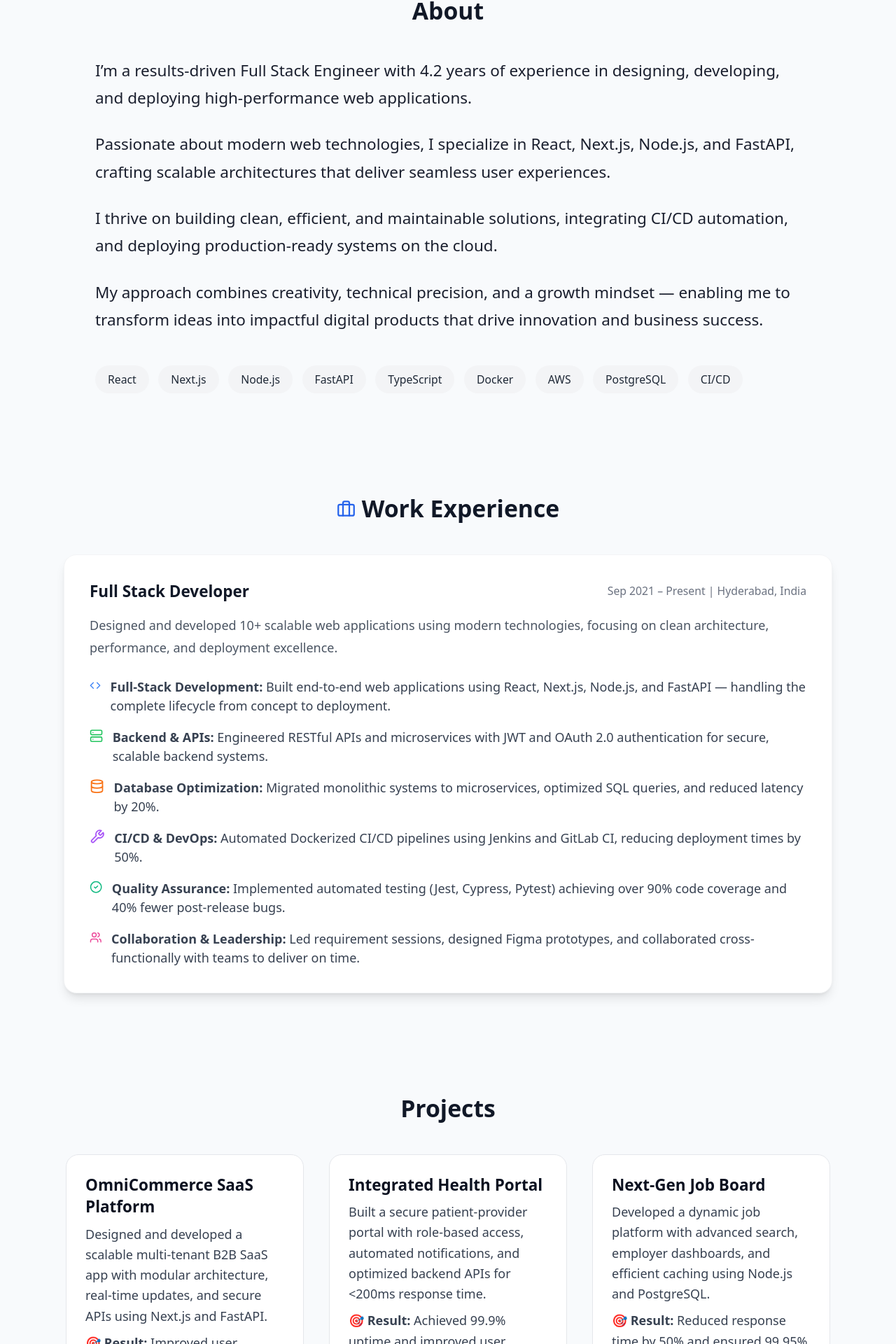
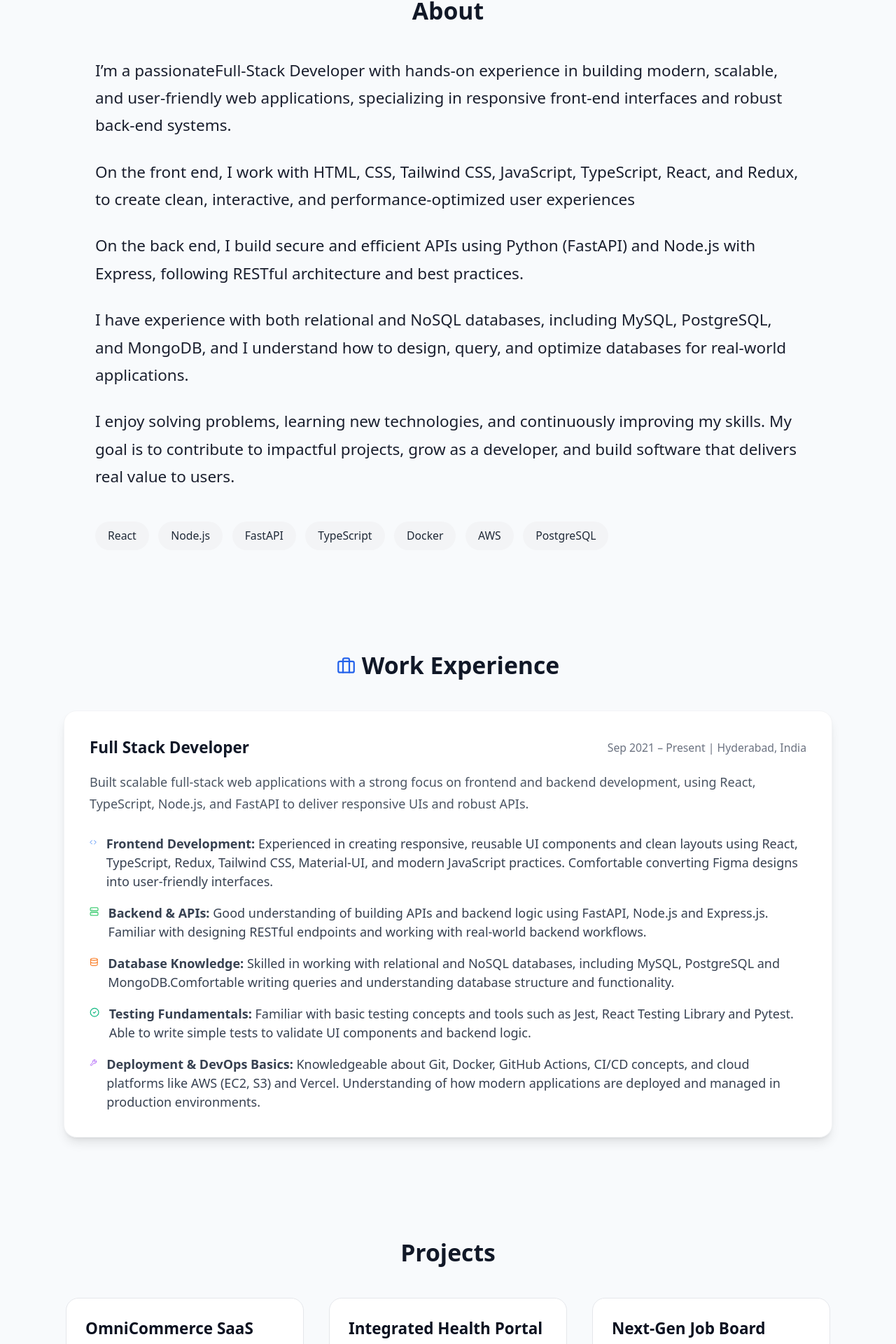
Before and after one commit to Ramya595/My-portfolio, a Next.js app: page / in a window 1280 px wide. Shown: the part 877-2797 px from the top of the page at 70% size. Built offline with nearby package versions, Linux system fonts and the light colour scheme.

Commit message:
content changed

```diff
--- a/components/About.tsx
+++ b/components/About.tsx
@@ -8,33 +8,35 @@ const AboutSection: React.FC = () => {
 
         <div className="space-y-6 text-lg md:text-xl text-gray-600 leading-relaxed">
           <p>
-            I’m a <span className="text-foreground font-medium">results-driven Full Stack Engineer</span> with 4.2 years of experience in designing, developing, and deploying high-performance web applications.
+            I’m a passionate<span className="text-foreground font-medium">Full-Stack Developer</span> with hands-on experience in building modern, scalable, and user-friendly web applications, specializing in responsive front-end interfaces and robust back-end systems.
           </p>
 
           <p>
-            Passionate about modern web technologies, I specialize in <span className="text-foreground font-medium">React, Next.js, Node.js, and FastAPI</span>, crafting scalable architectures that deliver seamless user experiences.
+            On the front end, I work with <span className="text-foreground font-medium">HTML, CSS, Tailwind CSS, JavaScript, TypeScript, React, and Redux</span>, to create clean, interactive, and performance-optimized user experiences
           </p>
 
           <p>
-            I thrive on building clean, efficient, and maintainable solutions, integrating <span className="text-foreground font-medium">CI/CD automation</span>, and deploying production-ready systems on the cloud.
+            On the back end, I build secure and efficient APIs using <span className="text-foreground font-medium">Python (FastAPI) and Node.js with Express,</span> following RESTful architecture and best practices.
           </p>
 
           <p>
-            My approach combines creativity, technical precision, and a growth mindset — enabling me to transform ideas into impactful digital products that drive innovation and business success.
+            I have experience with both <span className="text-foreground font-medium">relational and NoSQL databases,</span> including <span className="text-foreground font-medium"> MySQL, PostgreSQL, and MongoDB,</span> and I understand how to design, query, and optimize databases for real-world applications.
+          </p>
+
+          <p>
+            I enjoy solving problems, learning new technologies, and continuously improving my skills. My goal is to contribute to impactful projects, grow as a developer, and build software that delivers real value to users.
           </p>
         </div>
 
         <div className="flex flex-wrap gap-3 mt-10">
           {[
             "React",
-            "Next.js",
             "Node.js",
             "FastAPI",
             "TypeScript",
             "Docker",
             "AWS",
             "PostgreSQL",
-            "CI/CD",
           ].map((tech) => (
             <span
               key={tech}
--- a/components/Experience.tsx
+++ b/components/Experience.tsx
@@ -1,5 +1,5 @@
 import React from "react";
-import { Code, Server, Database, Wrench, CheckCircle2, Users, Briefcase } from "lucide-react";
+import { Code, Server, Database, Wrench, CheckCircle2, Briefcase } from "lucide-react";
 
 type ExperienceItem = {
   icon: any;
@@ -12,44 +12,37 @@ const experienceItems: ExperienceItem[] = [
   {
     icon: Code,
     color: "text-blue-500",
-    title: "Full-Stack Development",
+    title: "Frontend Development",
     description:
-      "Built end-to-end web applications using React, Next.js, Node.js, and FastAPI — handling the complete lifecycle from concept to deployment.",
+      "Experienced in creating responsive, reusable UI components and clean layouts using React, TypeScript, Redux, Tailwind CSS, Material-UI, and modern JavaScript practices. Comfortable converting Figma designs into user-friendly interfaces.",
   },
   {
     icon: Server,
     color: "text-green-500",
     title: "Backend & APIs",
     description:
-      "Engineered RESTful APIs and microservices with JWT and OAuth 2.0 authentication for secure, scalable backend systems.",
+      "Good understanding of building APIs and backend logic using FastAPI, Node.js and Express.js. Familiar with designing RESTful endpoints and working with real-world backend workflows.",
   },
   {
     icon: Database,
     color: "text-orange-500",
-    title: "Database Optimization",
+    title: "Database Knowledge",
     description:
-      "Migrated monolithic systems to microservices, optimized SQL queries, and reduced latency by 20%.",
+      "Skilled in working with relational and NoSQL databases, including MySQL, PostgreSQL and MongoDB.Comfortable writing queries and understanding database structure and functionality.",
+  },
+  {
+    icon: CheckCircle2,
+    color: "text-emerald-500",
+    title: "Testing Fundamentals",
+    description:
+      "Familiar with basic testing concepts and tools such as Jest, React Testing Library and Pytest. Able to write simple tests to validate UI components and backend logic.",
   },
   {
     icon: Wrench,
     color: "text-purple-500",
-    title: "CI/CD & DevOps",
+    title: "Deployment & DevOps Basics",
     description:
-      "Automated Dockerized CI/CD pipelines using Jenkins and GitLab CI, reducing deployment times by 50%.",
-  },
-  {
-    icon: CheckCircle2,
-    color: "text-emerald-500",
-    title: "Quality Assurance",
-    description:
-      "Implemented automated testing (Jest, Cypress, Pytest) achieving over 90% code coverage and 40% fewer post-release bugs.",
-  },
-  {
-    icon: Users,
-    color: "text-pink-500",
-    title: "Collaboration & Leadership",
-    description:
-      "Led requirement sessions, designed Figma prototypes, and collaborated cross-functionally with teams to deliver on time.",
+      " Knowledgeable about Git, Docker, GitHub Actions, CI/CD concepts, and cloud platforms like AWS (EC2, S3) and Vercel. Understanding of how modern applications are deployed and managed in production environments.",
   },
 ];
 
@@ -73,9 +66,7 @@ const ExperienceCard: React.FC = () => {
           </div>
 
           <p className="text-gray-600 mb-6">
-            Designed and developed 10+ scalable web applications using modern
-            technologies, focusing on clean architecture, performance, and
-            deployment excellence.
+            Built scalable full-stack web applications with a strong focus on frontend and backend development, using React, TypeScript, Node.js, and FastAPI to deliver responsive UIs and robust APIs.
           </p>
 
           <ul className="space-y-4 text-gray-700">
--- a/components/Hero.tsx
+++ b/components/Hero.tsx
@@ -11,13 +11,13 @@ const Hero: React.FC = () => {
         <h1 className="text-5xl md:text-6xl font-bold mb-4">
           Ramya Latha
           <span className="block text-2xl md:text-3xl text-gray-600 mt-2 font-medium">
-            Full Stack Engineer
+            Full Stack Developer
           </span>
         </h1>
 
         <p className="text-lg md:text-xl text-gray-600 max-w-2xl mx-auto mb-8 leading-relaxed">
-          Full Stack Engineer passionate about crafting intuitive UIs and efficient APIs using React,
-          Next.js, Node.js, and FastAPI — delivering secure, scalable, and performant solutions.
+          Full Stack Developer passionate about crafting intuitive UIs and efficient APIs using React,
+          Node.js, and FastAPI — delivering secure, scalable, and performant solutions.
         </p>
 
         <div className="flex flex-col sm:flex-row items-center justify-center gap-4">
--- a/components/Projects.tsx
+++ b/components/Projects.tsx
@@ -11,25 +11,25 @@ const projects: Project[] = [
   {
     title: "OmniCommerce SaaS Platform",
     description:
-      "Designed and developed a scalable multi-tenant B2B SaaS app with modular architecture, real-time updates, and secure APIs using Next.js and FastAPI.",
+      "Worked on the design and development of a B2B SaaS platform using React for the frontend and FastAPI for the backend. Gained hands-on knowledge of PostgreSQL for database management and Docker for containerization.",
     result:
-      "Improved user retention by 30% and reduced bugs by 40% via automated CI/CD pipelines.",
-    technologies: ["Next.js", "FastAPI", "PostgreSQL", "Docker"],
+      "Contributed to building reusable frontend components, implementing API endpoints, and supporting the overall development process. Learned basic concepts of real-time features and deployment pipelines. ",
+    technologies: ["React", "FastAPI", "PostgreSQL", "Docker"],
   },
   {
     title: "Integrated Health Portal",
     description:
-      "Built a secure patient-provider portal with role-based access, automated notifications, and optimized backend APIs for <200ms response time.",
+      "Worked on building a secure portal for patient-provider scheduling, messaging, and notifications using FastAPI for the backend. Gained hands-on knowledge of PostgreSQL for database management and AWS EC2 for hosting and deployment.",
     result:
-      "Achieved 99.9% uptime and improved user engagement through accessibility-focused design.",
-    technologies: ["Next.js", "FastAPI", "AWS", "PostgreSQL"],
+      "Contributed to implementing API endpoints, protected routes, and calendar integrations. Learned how to optimize backend performance and support a smooth user experience under high traffic.",
+    technologies: ["FastAPI", "AWS", "PostgreSQL"],
   },
   {
     title: "Next-Gen Job Board",
     description:
-      "Developed a dynamic job platform with advanced search, employer dashboards, and efficient caching using Node.js and PostgreSQL.",
+      "Worked on a job search platform using React for the frontend and Node.js/Express for the backend. Used PostgreSQL for storing and managing data.",
     result:
-      "Reduced response time by 50% and ensured 99.95% system uptime with automated testing.",
+      "Helped build dashboards for employers and job seekers, added real-time job listings, and implemented search and filtering features. Learned how to make the database and platform work faster and smoother.",
     technologies: ["React", "Node.js", "Express", "PostgreSQL"],
   },
 ];
@@ -70,7 +70,7 @@ const ProjectsSection: React.FC = () => {
                 {project.description}
                 <br />
                 <span className="font-medium text-foreground mt-2 block">
-                  🎯 <strong>Result:</strong> {project.result}
+                  {project.result}
                 </span>
               </p>
 
--- a/components/Skills.tsx
+++ b/components/Skills.tsx
@@ -16,15 +16,11 @@ const skillCategories: SkillCategory[] = [
       "CSS3",
       "React",
       "Tailwind CSS",
-      "Next.js",
       "Redux",
       "JavaScript (ES6+)",
       "TypeScript",
-      "Context API",
       "Material-UI",
       "Figma",
-      "Accessibility (a11y)",
-      "Lighthouse",
     ],
   },
   {
@@ -36,9 +32,6 @@ const skillCategories: SkillCategory[] = [
       "Node.js",
       "Express.js",
       "RESTful APIs",
-      "Microservices Architecture",
-      "JWT",
-      "OAuth",
     ],
   },
   {
@@ -48,8 +41,6 @@ const skillCategories: SkillCategory[] = [
       "MySQL",
       "PostgreSQL",
       "MongoDB",
-      "SQL Query Optimization",
-      "Database Migration",
     ],
   },
   {
@@ -57,11 +48,8 @@ const skillCategories: SkillCategory[] = [
     title: "Testing",
     skills: [
       "Jest",
-      "Cypress (E2E)",
       "React Testing Library",
       "Pytest",
-      "Mocha",
-      "TDD",
     ],
   },
   {
@@ -69,10 +57,8 @@ const skillCategories: SkillCategory[] = [
     title: "DevOps & Cloud",
     skills: [
       "Git",
-      "GitHub/GitLab Actions",
+      "GitHub",
       "Docker",
-      "CI/CD",
-      "NGINX",
       "AWS (EC2, S3)",
     ],
   },
@@ -82,11 +68,6 @@ const skillCategories: SkillCategory[] = [
     skills: [
       "Agile & Scrum",
       "Jira",
-      "Slack",
-      "Requirements Gathering",
-      "System Design",
-      "Performance Optimization",
-      "WebSockets",
     ],
   },
 ];
```
